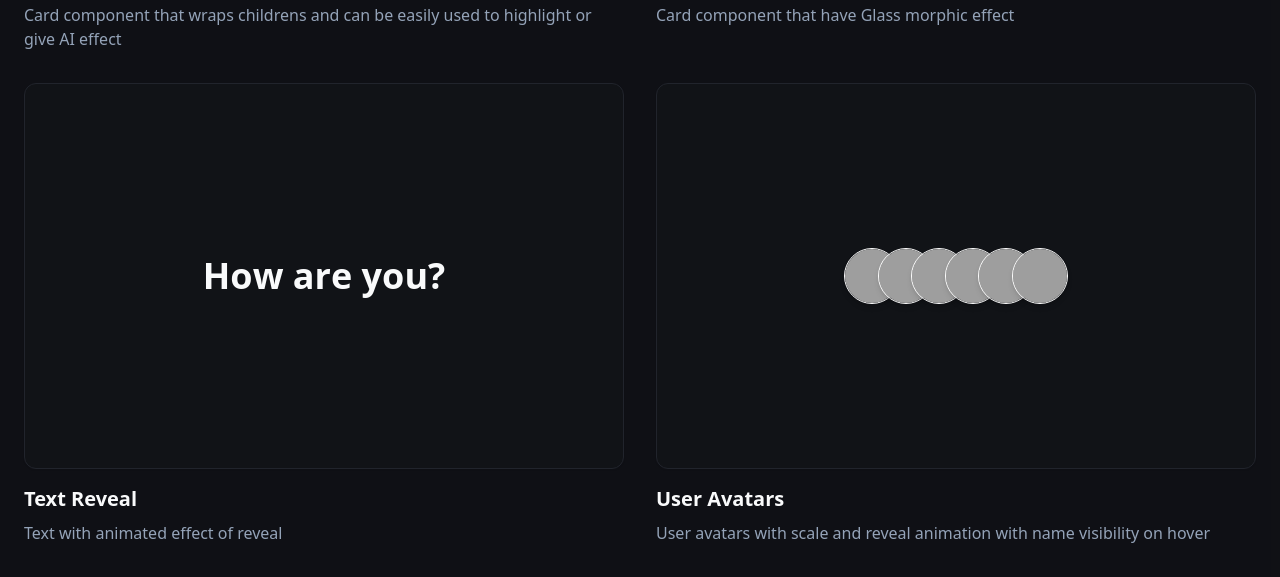
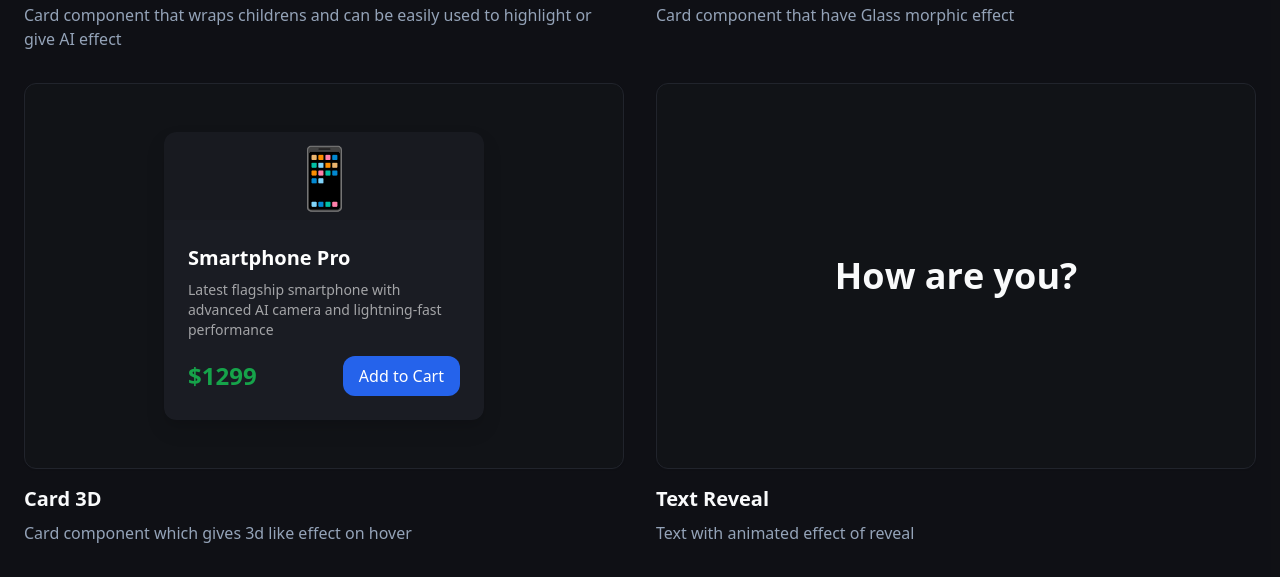
Before and after one commit to Hard-Patel/Spartan-UI, a React (Vite) app: page / in a window 1280 px wide. Shown: the part 1500-2077 px from the top of the page. Built offline with nearby package versions, Linux system fonts and the light colour scheme; grey boxes are pictures that could not be loaded.

Commit message:
3d card component add

```diff
--- a/src/components/preview/Preview.tsx
+++ b/src/components/preview/Preview.tsx
@@ -3,6 +3,7 @@ import AICard from "../showcase/AICard";
 import { AnimatedButton } from "../showcase/AnimatedButton";
 import { AnimatedThemeToggle } from "../showcase/AnimatedThemeToggler";
 import { AuroraText } from "../showcase/AuroraText";
+import { Card3D } from "../showcase/Card3D";
 import { CursorAwareButton } from "../showcase/CursorAwareButton";
 import { HighlightedText } from "../showcase/HighlightedText";
 import { HyperTextToggle } from "../showcase/HyperText";
@@ -237,6 +238,37 @@ export const PreviewComponent = ({
         />
       );
 
+    case COMPONENT_IDS.card3D:
+      return (
+        <Card3D
+          glareEffect={false}
+          className="w-80 h-72"
+          intensity={12}
+          scale={1.03}
+        >
+          <div className="bg-muted rounded-xl h-full flex flex-col overflow-hidden">
+            <div className="h-32 bg-background/10 flex items-center justify-center text-6xl">
+              {"📱"}
+            </div>
+            <div className="p-6 flex-1 flex flex-col">
+              <h3 className="text-xl font-bold text-white mb-2">
+                Smartphone Pro
+              </h3>
+              <p className="text-white/60 text-sm flex-1 mb-4">
+                Latest flagship smartphone with advanced AI camera and
+                lightning-fast performance
+              </p>
+              <div className="flex items-center justify-between">
+                <span className="text-2xl font-bold text-green-600">$1299</span>
+                <button className="bg-blue-600 text-white px-4 py-2 rounded-lg hover:bg-blue-700 transition-colors">
+                  Add to Cart
+                </button>
+              </div>
+            </div>
+          </div>
+        </Card3D>
+      );
+
     default:
       return (
         <div className="text-center text-muted-foreground p-8">
--- /dev/null
+++ b/src/components/showcase/Card3D.tsx
@@ -0,0 +1,116 @@
+import { motion } from "framer-motion";
+import { useRef, useState } from "react";
+
+type T3DCardProps = {
+  children: React.ReactNode;
+  className?: string;
+  intensity?: number;
+  scale?: number;
+  glareEffect?: boolean;
+  shadowEffect?: boolean;
+};
+
+export const Card3D = ({
+  children,
+  className = "",
+  intensity = 15, // Tilt intensity in degrees
+  scale = 1.05, // Scale on hover
+  glareEffect = true,
+  shadowEffect = true,
+}: T3DCardProps) => {
+  const [rotateX, setRotateX] = useState(0);
+  const [rotateY, setRotateY] = useState(0);
+  const [isHovered, setIsHovered] = useState(false);
+  const cardRef = useRef(null);
+
+  const handleMouseMove = (e) => {
+    if (!cardRef.current) return;
+
+    const card = cardRef.current;
+    const rect = card.getBoundingClientRect();
+    const centerX = rect.left + rect.width / 2;
+    const centerY = rect.top + rect.height / 2;
+
+    const mouseX = e.clientX - centerX;
+    const mouseY = e.clientY - centerY;
+
+    const rotateXValue = (mouseY / (rect.height / 2)) * -intensity;
+    const rotateYValue = (mouseX / (rect.width / 2)) * intensity;
+
+    setRotateX(rotateXValue);
+    setRotateY(rotateYValue);
+  };
+
+  const handleMouseEnter = () => {
+    setIsHovered(true);
+  };
+
+  const handleMouseLeave = () => {
+    setIsHovered(false);
+    setRotateX(0);
+    setRotateY(0);
+  };
+
+  return (
+    <motion.div
+      ref={cardRef}
+      className={`relative cursor-pointer select-none ${className}`}
+      style={{
+        perspective: "1000px",
+        transformStyle: "preserve-3d",
+      }}
+      onMouseMove={handleMouseMove}
+      onMouseEnter={handleMouseEnter}
+      onMouseLeave={handleMouseLeave}
+      animate={{
+        scale: isHovered ? scale : 1,
+      }}
+      transition={{
+        duration: 0.2,
+        ease: "easeOut",
+      }}
+    >
+      <motion.div
+        className="relative w-full h-full rounded-xl overflow-hidden"
+        animate={{
+          rotateX: rotateX,
+          rotateY: rotateY,
+        }}
+        transition={{
+          duration: 0.1,
+          ease: "easeOut",
+        }}
+        style={{
+          transformStyle: "preserve-3d",
+          boxShadow: shadowEffect
+            ? isHovered
+              ? `0 20px 40px rgba(0,0,0,0.15), 0 15px 12px rgba(0,0,0,0.1)`
+              : `0 10px 20px rgba(0,0,0,0.1), 0 6px 6px rgba(0,0,0,0.05)`
+            : "none",
+        }}
+      >
+        {children}
+
+        {/* Glare effect overlay */}
+        {glareEffect && (
+          <motion.div
+            className="absolute inset-0 pointer-events-none rounded-xl"
+            style={{
+              background: `linear-gradient(${
+                Math.atan2(rotateY, rotateX) * (180 / Math.PI) + 90
+              }deg, rgba(255,255,255,0) 0%, rgba(255,255,255,${
+                isHovered ? 0.1 : 0
+              }) 50%, rgba(255,255,255,0) 100%)`,
+            }}
+            animate={{
+              opacity: isHovered ? 1 : 0,
+            }}
+            transition={{
+              duration: 0.2,
+            }}
+          />
+        )}
+      </motion.div>
+    </motion.div>
+  );
+};
--- a/src/data/components.ts
+++ b/src/data/components.ts
@@ -30,6 +30,7 @@ export const componentCategories = [
 export const COMPONENT_IDS = {
   bubbleText: "bubble-text",
   glassCard: "glass-card",
+  card3D: "3d-card",
   typewriterText: "typewriter-text",
   aiCard: "ai-card",
   scrollNav: "scroll-nav",
@@ -57,6 +58,7 @@ export const COMPONENT_ORDER = [
   COMPONENT_IDS.aiCard,
   COMPONENT_IDS.sparkleCard,
   COMPONENT_IDS.glassCard,
+  COMPONENT_IDS.card3D,
   COMPONENT_IDS.revealText,
   COMPONENT_IDS.userAvatars,
   COMPONENT_IDS.suggestiveSearch,
@@ -80,6 +82,59 @@ export const COMPONENT_ORDER = [
 
 // 3. Raw components data (same as you already have)
 const rawComponentsData: ComponentData[] = [
+  {
+    id: COMPONENT_IDS.card3D,
+    name: "Card 3D",
+    description: "Card component which gives 3d like effect on hover",
+    category: "Card",
+    featured: true,
+    listed: true,
+    dependencies: ["tailwindcss", "motion/react"],
+    props: [
+      {
+        name: "children",
+        type: "React.ReactNode",
+        required: true,
+        defaultValue: undefined,
+        description: "Content to display inside the tilt card",
+      },
+      {
+        name: "className",
+        type: "string",
+        required: false,
+        defaultValue: '""',
+        description: "Additional CSS classes to apply to the tilt card",
+      },
+      {
+        name: "intensity",
+        type: "number",
+        required: false,
+        defaultValue: "15",
+        description: "Tilt intensity in degrees",
+      },
+      {
+        name: "scale",
+        type: "number",
+        required: false,
+        defaultValue: "1.05",
+        description: "Scale factor when hovered",
+      },
+      {
+        name: "glareEffect",
+        type: "boolean",
+        required: false,
+        defaultValue: "true",
+        description: "Whether to show glare effect on tilt",
+      },
+      {
+        name: "shadowEffect",
+        type: "boolean",
+        required: false,
+        defaultValue: "true",
+        description: "Whether to show shadow effect on tilt",
+      },
+    ],
+  },
   {
     id: COMPONENT_IDS.cursorAwareButton,
     name: "Cursor Aware Button",
```
